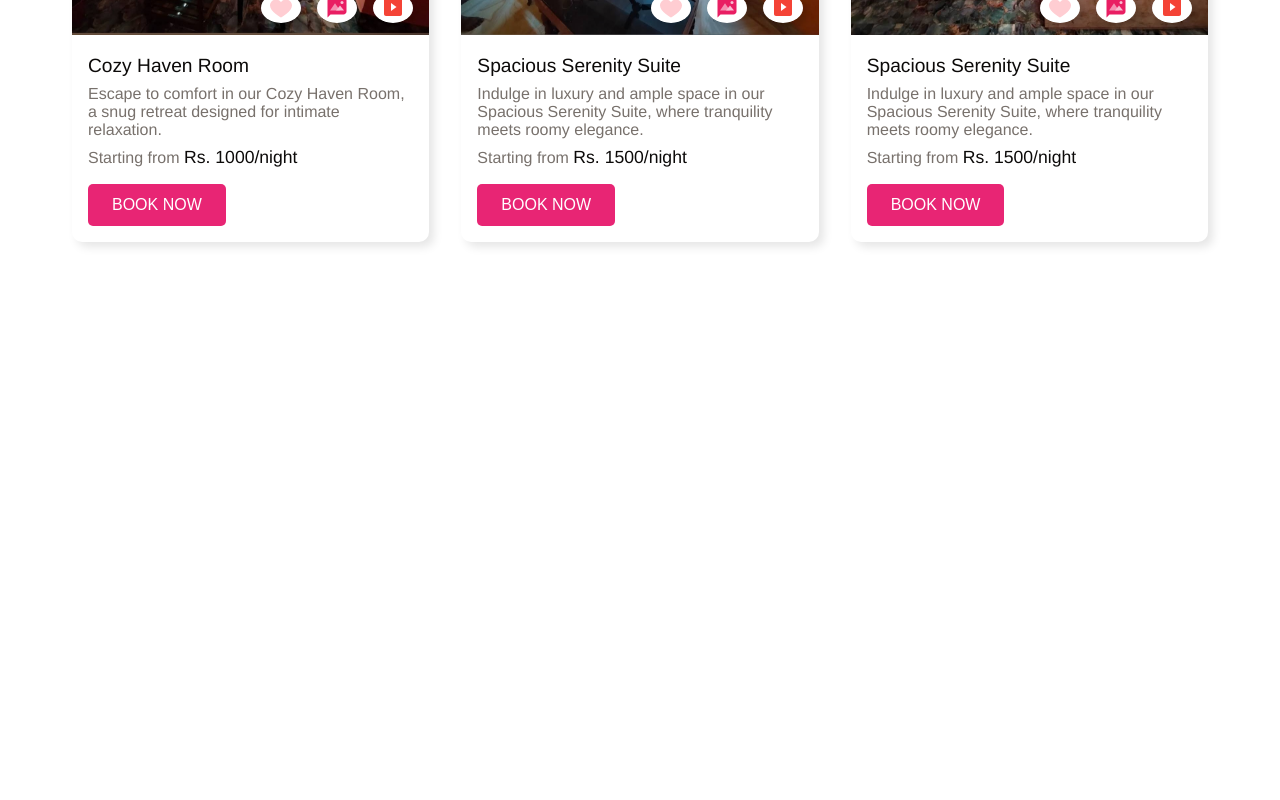
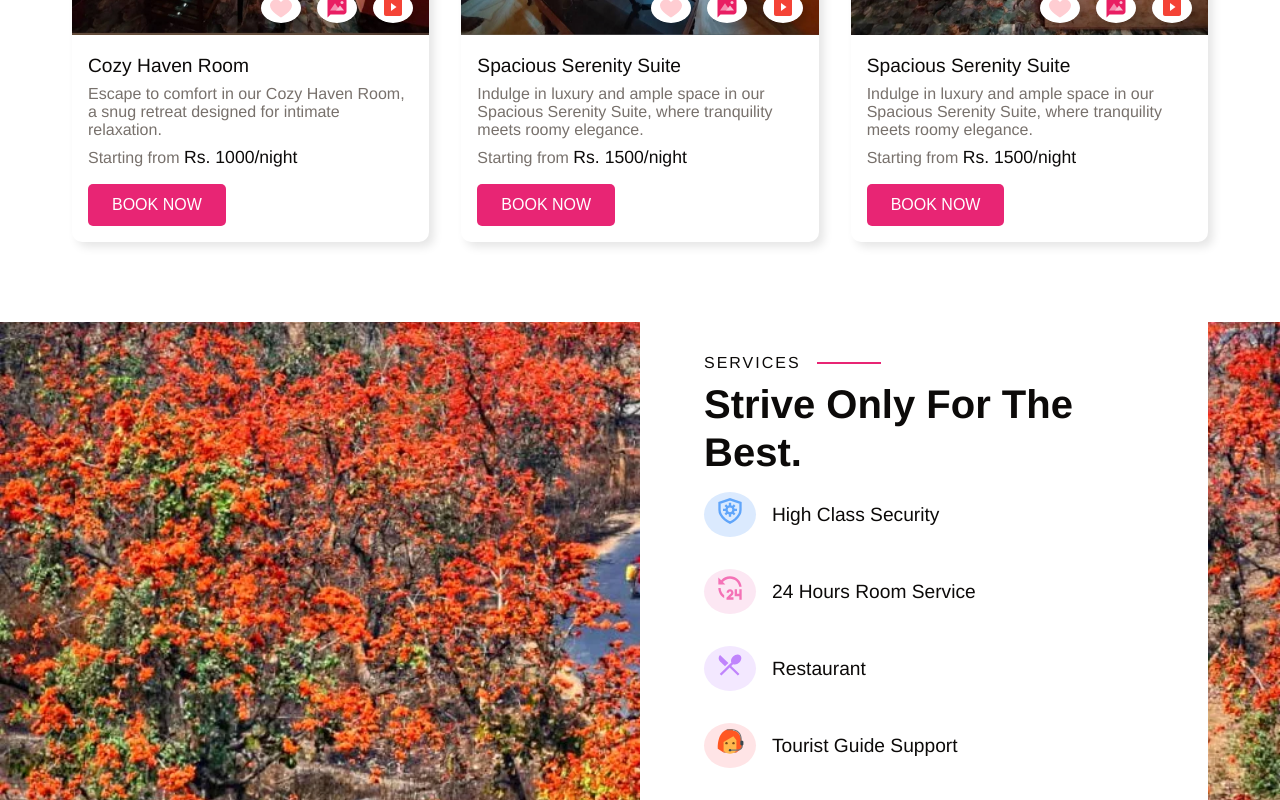
Before and after one commit to satyasaadhika/Kingsukh-guest-house, a React (Create React App) app: page / in a window 1280 px wide. Shown: the part 1941-2741 px from the top of the page. Before the commit the page ends 2263 px from the top, so only its background shows below. Built offline with nearby package versions, Linux system fonts and the light colour scheme.

Commit message:
Add service page

```diff
--- a/src/App.js
+++ b/src/App.js
@@ -3,6 +3,7 @@ import NavBar from './components/Nav/NavBar';
 import HeroSection from './components/HeroSection/HeroSection';
 import About from './components/About/About';
 import Content from './components/Content/Content';
+import Services from './components/Services/Service';
 
 function App() {
   return (
@@ -11,6 +12,7 @@ function App() {
       <HeroSection/>
       <About/>
       <Content/>
+      <Services/>
     </div>
   );
 }
```
